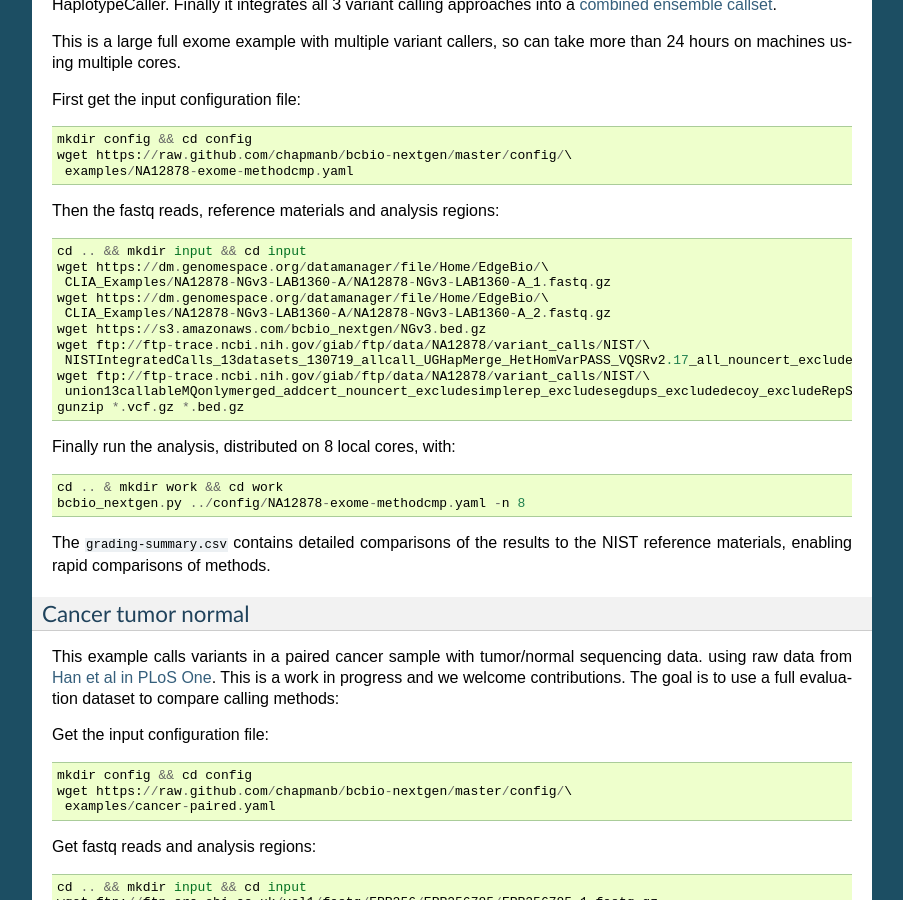
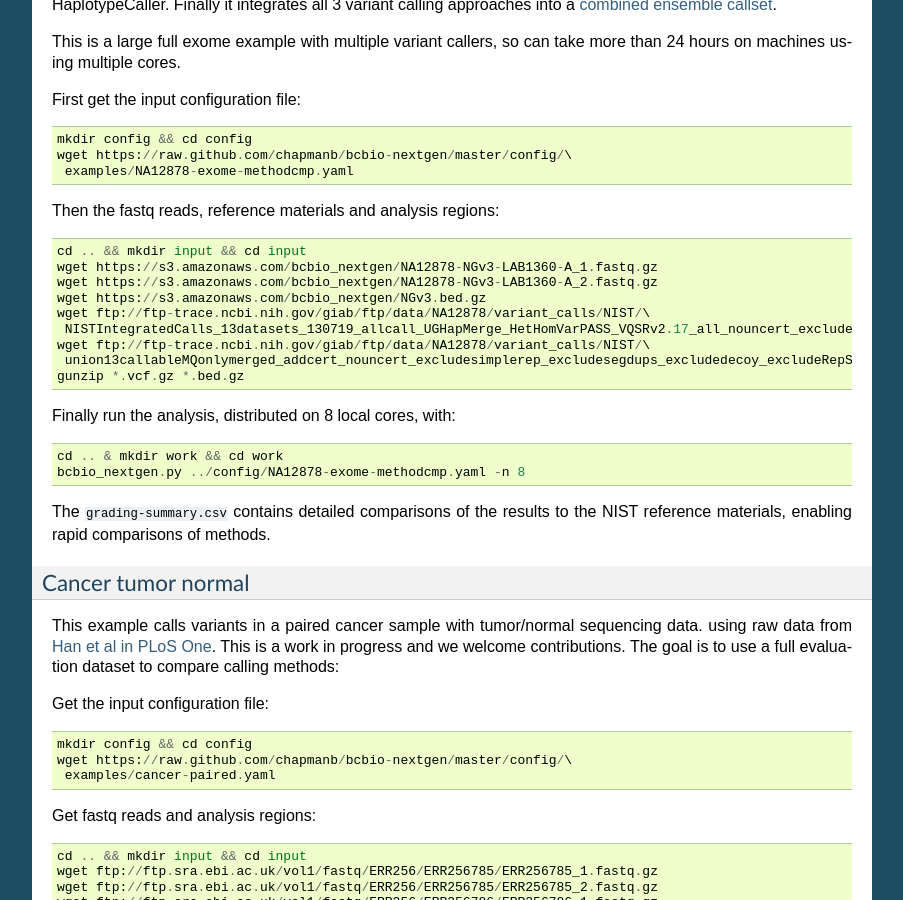
Before and after one commit to bcbio/bcbio-nextgen, a Sphinx documentation site: the page built from docs/contents/testing.rst, in a window 1280 px wide and 900 px high, scrolled down 1708 px. Shown: the whole window, without its empty margins (198-1101 px from the left). Built offline with Sphinx 7.4.7, drawn with Linux system fonts in a browser that asks for light colours.

Commit message:
Move data files used in exome analysis pipeline into bcbio S3 bucket

```diff
--- a/docs/contents/testing.rst
+++ b/docs/contents/testing.rst
@@ -121,10 +121,8 @@ First get the input configuration file::
 Then the fastq reads, reference materials and analysis regions::
 
     cd .. && mkdir input && cd input
-    wget https://dm.genomespace.org/datamanager/file/Home/EdgeBio/\
-     CLIA_Examples/NA12878-NGv3-LAB1360-A/NA12878-NGv3-LAB1360-A_1.fastq.gz
-    wget https://dm.genomespace.org/datamanager/file/Home/EdgeBio/\
-     CLIA_Examples/NA12878-NGv3-LAB1360-A/NA12878-NGv3-LAB1360-A_2.fastq.gz
+    wget https://s3.amazonaws.com/bcbio_nextgen/NA12878-NGv3-LAB1360-A_1.fastq.gz
+    wget https://s3.amazonaws.com/bcbio_nextgen/NA12878-NGv3-LAB1360-A_2.fastq.gz
     wget https://s3.amazonaws.com/bcbio_nextgen/NGv3.bed.gz
     wget ftp://ftp-trace.ncbi.nih.gov/giab/ftp/data/NA12878/variant_calls/NIST/\
      NISTIntegratedCalls_13datasets_130719_allcall_UGHapMerge_HetHomVarPASS_VQSRv2.17_all_nouncert_excludesimplerep_excludesegdups_excludedecoy_excludeRepSeqSTRs_noCNVs.vcf.gz
```
